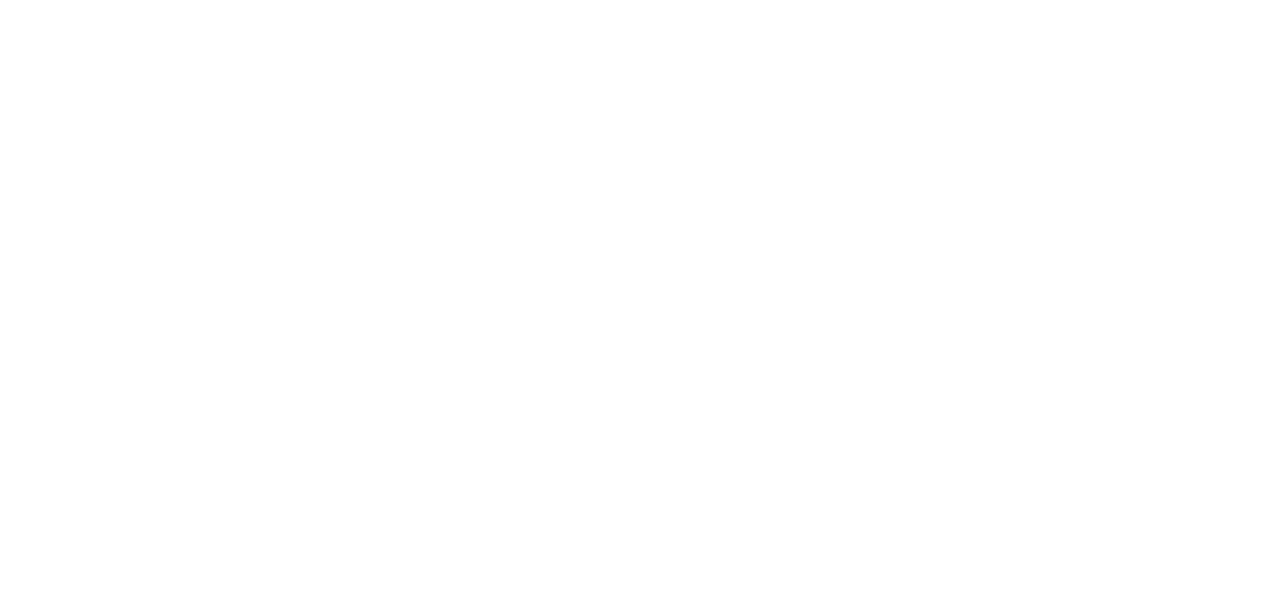
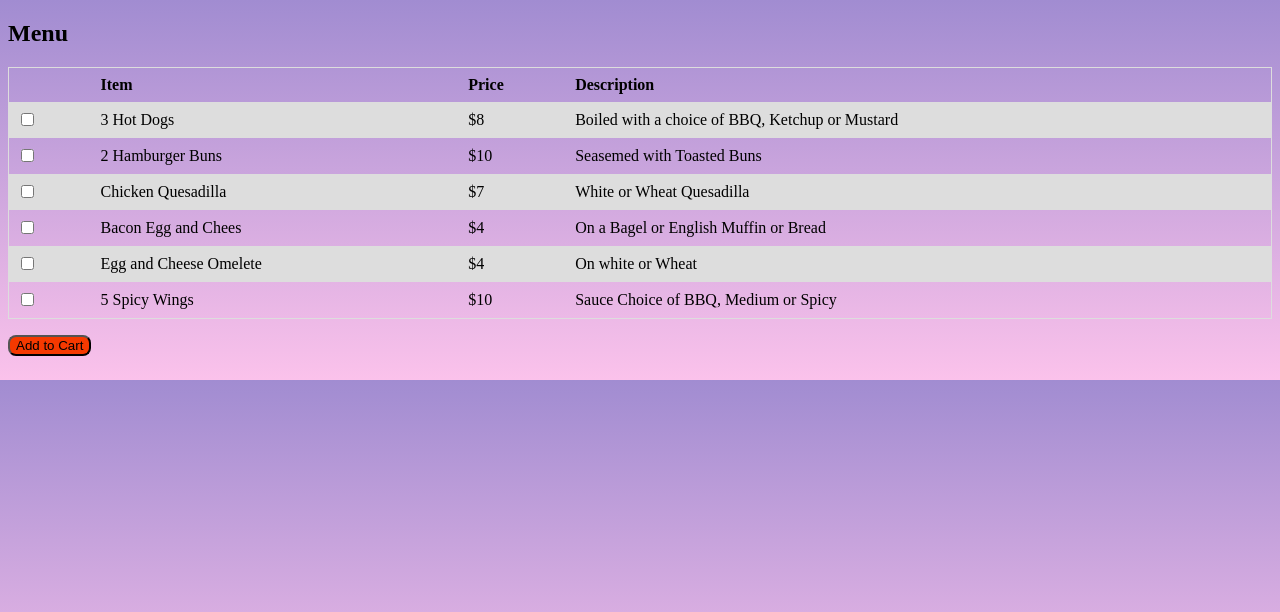
Before and after one commit to aifares/UB-Hacking-2020, a Django app: page /menu in a window 1280 px wide. Before the commit the part shown is empty. Shown: the top 612 px of the page. Run offline with Django 3.2, Linux system fonts and the light colour scheme.

Commit message:
first functionality

```diff
--- a/UBHacking2020/EasyOrder/Templates/EasyOrder/menu.html
+++ b/UBHacking2020/EasyOrder/Templates/EasyOrder/menu.html
@@ -1,10 +1,91 @@
 <!DOCTYPE html>
-<html lang="en">
+<html>
 <head>
-    <meta charset="UTF-8">
-    <title>Title</title>
+    <meta name="viewport" content="width=device-width, initial-scale=1">
+    <style>
+
+        table {
+            border-collapse: collapse;
+            border-spacing: 0;
+            width: 100%;
+            border: 1px solid #ddd;
+
+        }
+
+        th, td {
+            text-align: left;
+            padding: 8px;
+        }
+
+        tr:nth-child(even){background-color: #dddddd}
+
+        .button {
+            transition-duration: 0.4s;
+        }
+
+        .button:hover {
+            background-color: #4CAF50; /* Green */
+            color: white;
+        }
+
+    </style>
 </head>
-<body>
+<body style="  background: -webkit-gradient(linear, left bottom, left top, from(#fbc2eb), to(#a18cd1));
+    background: -webkit-linear-gradient(bottom, #fbc2eb 0%, #a18cd1 100%);
+    background: -moz-linear-gradient(bottom, #fbc2eb 0%, #a18cd1 100%);
+    background: -o-linear-gradient(bottom, #fbc2eb 0%, #a18cd1 100%);
+    background: linear-gradient(to top, #fbc2eb 0%, #a18cd1 100%);">
+
+<h2>Menu</h2>
+
+<div style="overflow-x:auto;">
+    <table>
+        <tr>
+            <th></th>
+            <th>Item</th>
+            <th>Price</th>
+            <th>Description</th>
+        </tr>
+        <tr>
+            <td><input type="checkbox" name="name1" />&nbsp;</td>
+            <td>3 Hot Dogs</td>
+            <td>$8</td>
+            <td>Boiled with a choice of BBQ, Ketchup or Mustard</td>
+        </tr>
+        <tr>
+            <td><input type="checkbox" name="name1" />&nbsp;</td>
+            <td>2 Hamburger Buns</td>
+            <td>$10</td>
+            <td>Seasemed with Toasted Buns</td>
+        </tr>
+        <tr>
+            <td><input type="checkbox" name="name1" />&nbsp;</td>
+            <td>Chicken Quesadilla</td>
+            <td>$7</td>
+            <td>White or Wheat Quesadilla</td>
+        </tr>
+        <tr>
+            <td><input type="checkbox" name="name1" />&nbsp;</td>
+            <td>Bacon Egg and Chees</td>
+            <td>$4</td>
+            <td>On a Bagel or English Muffin or Bread</td>
+        </tr>
+        <tr>
+            <td><input type="checkbox" name="name1" />&nbsp;</td>
+            <td>Egg and Cheese Omelete</td>
+            <td>$4</td>
+            <td>On white or Wheat</td>
+        </tr>
+        <tr>
+            <td><input type="checkbox" name="name1" />&nbsp;</td>
+            <td>5 Spicy Wings</td>
+            <td>$10</td>
+            <td>Sauce Choice of BBQ, Medium or Spicy</td>
+        </tr>
+    </table>
+    <p><button class="button" style="background-color: #f53900; border-radius: 8px; ">Add to Cart</button></p>
+
+</div>
 
 </body>
 </html>
--- a/UBHacking2020/EasyOrder/views.py
+++ b/UBHacking2020/EasyOrder/views.py
@@ -17,10 +17,13 @@ def home(request):
     print(code)
     if form.is_valid():
         ResObject =  Restaurant.objects.get(RestaurantCode = code)
+        products = Product.objects.get(Restaurant = ResObject)
+        context= {"form":form, "ResObject" : ResObject, "products":products}
 
 
-        return render(request, menu, context)
-        print(Product.objects.get(Restaurant = ResObject).Items)
+
+
+        return render(request, "EasyOrder/menu.html", context)
     else:
         return render(request, template, context)
 
```
Also changed, not shown: UBHacking2020/db.sqlite3 (added).
